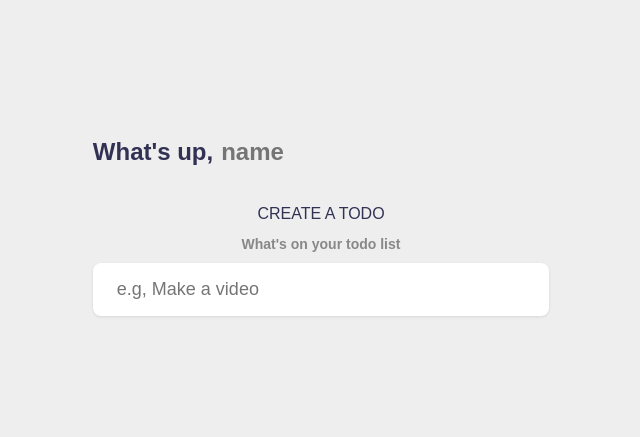
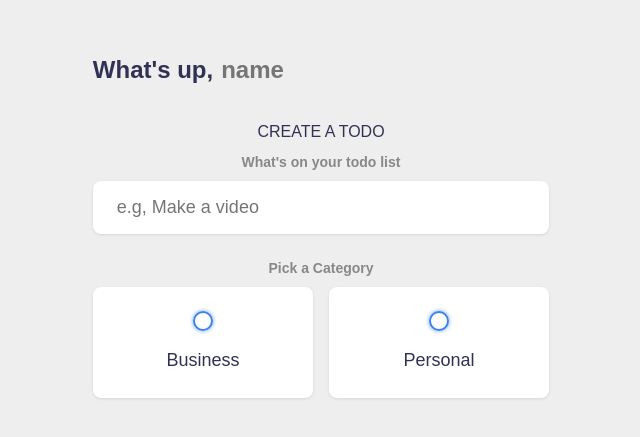
Before and after one commit to eachem/todo-app, a Vue app in the folder todo-app/: page / in a window 1280 px wide. Shown: the part 175-612 px from the top of the page, without its empty margins (319-959 px from the left). Built offline with nearby package versions, Linux system fonts and the light colour scheme.

Commit message:
added category

```diff
--- a/todo-app/src/App.vue
+++ b/todo-app/src/App.vue
@@ -3,16 +3,21 @@
 const todos = ref([])
 const name = ref('')
 const input_content = ref('')
+const input_category = ref(null)
+
 
 const addTodo = () => {
-  if(input_content.value.trim() === '') {
+  if(input_content.value.trim() === '' || input_category.value == null ) {
     return
   }
 
   todos.value.push({
     content: input_content.value,
+    category: input_category.value,
   })
   input_content.value = ""
+  input_category.value = null
+
   //console.log(todos)
 
 
@@ -35,6 +40,22 @@
         <h4>What's on your todo list</h4>
         <input type="text" placeholder="e.g, Make a video" v-model="input_content" />
         <!--{{ input_content }} -->
+
+        <h4>Pick a Category</h4>
+        <div class="options">
+          <label>
+            <input type="radio" name="category" value="business" v-model = "input_category" />
+            <span class="bubble business"></span>
+            <div>Business</div>
+          </label>
+
+          <label>
+            <input type="radio" name="category" value="Personal" v-model = "input_category" />
+            <span class="bubble Personal"></span>
+            <div>Personal</div>
+          </label>
+          <!--{{ input_category }} -->
+        </div>
       </form>
 
     </section>
```
